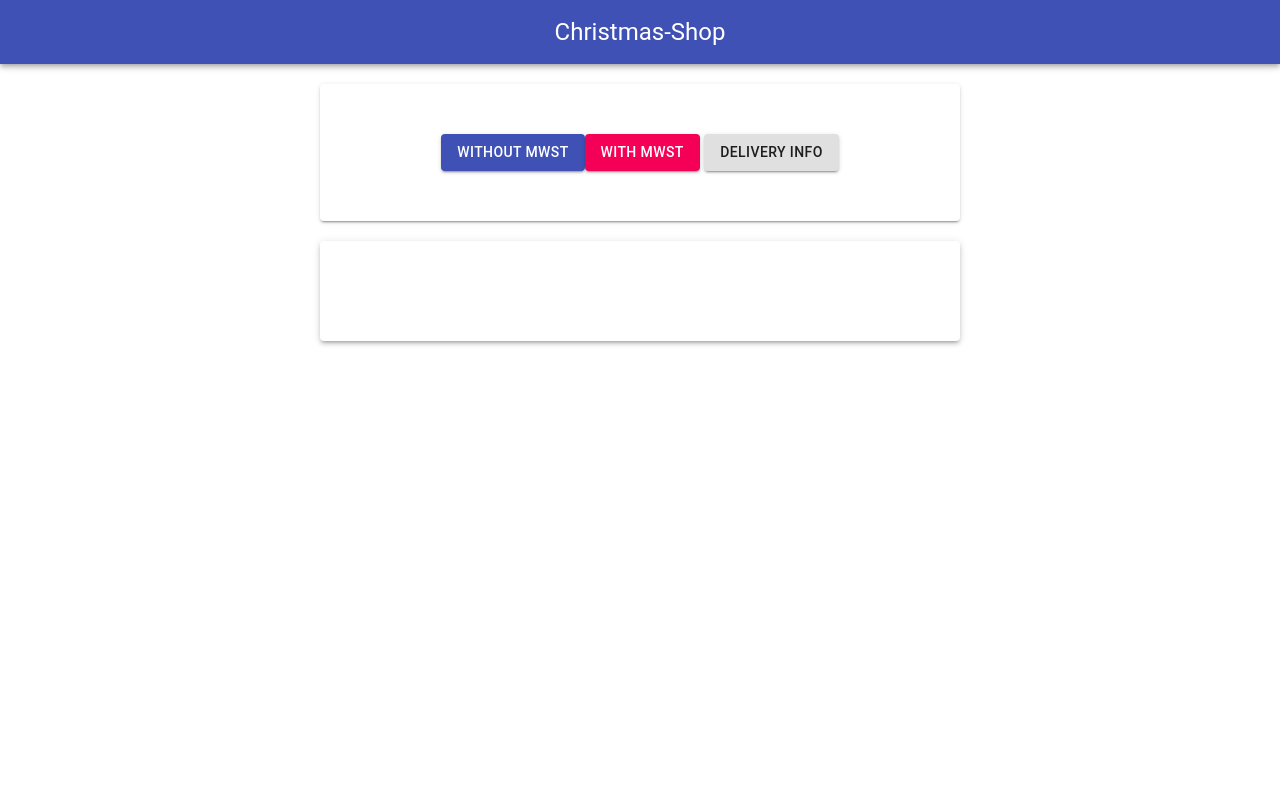
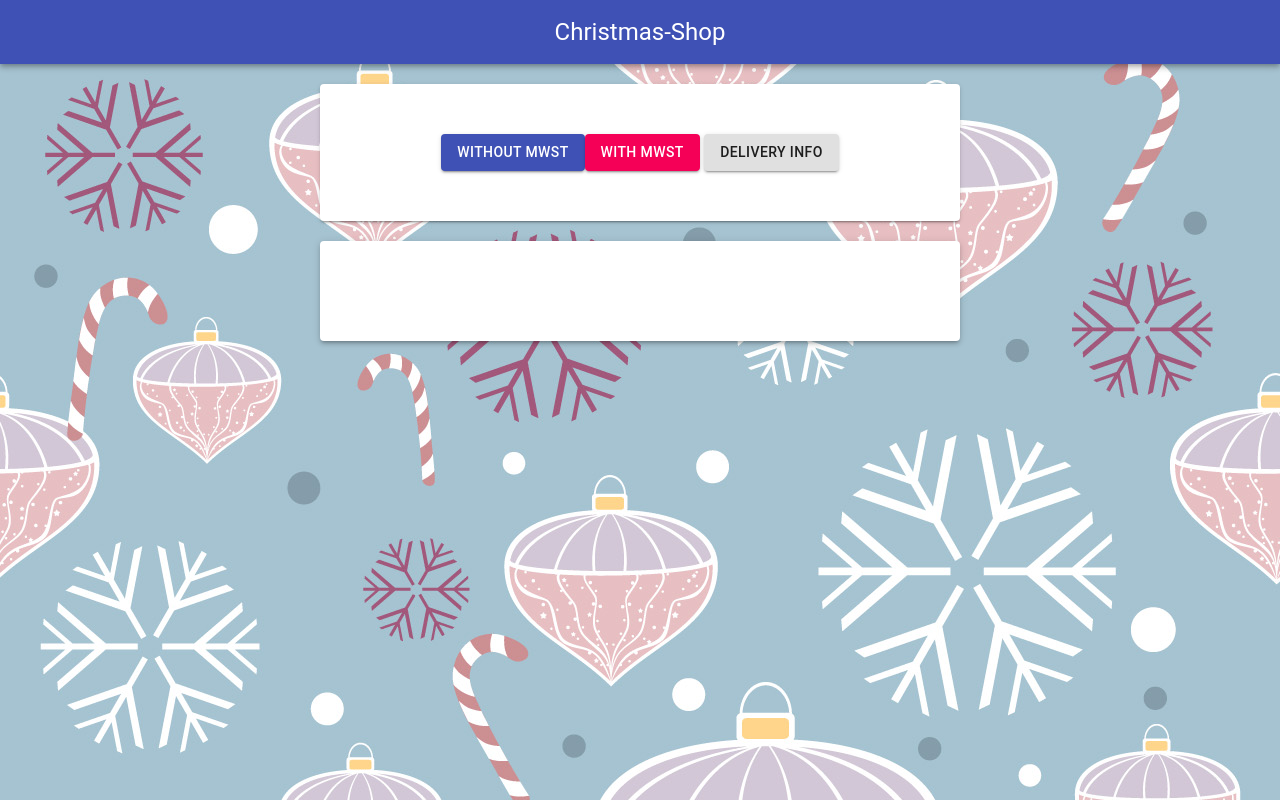
Before and after one commit to PaulasGitHub/frontend, a React (Create React App) app: page / in a window 1280 px wide. Built offline with nearby package versions, Linux system fonts and the light colour scheme.

Commit message:
add background

```diff
--- a/src/index.css
+++ b/src/index.css
@@ -5,6 +5,7 @@ body {
     sans-serif;
   -webkit-font-smoothing: antialiased;
   -moz-osx-font-smoothing: grayscale;
+  background-image: url("nogoshar141.jpg");
 }
 
 code {
```
Also changed, not shown: src/nogoshar141.jpg (added).
